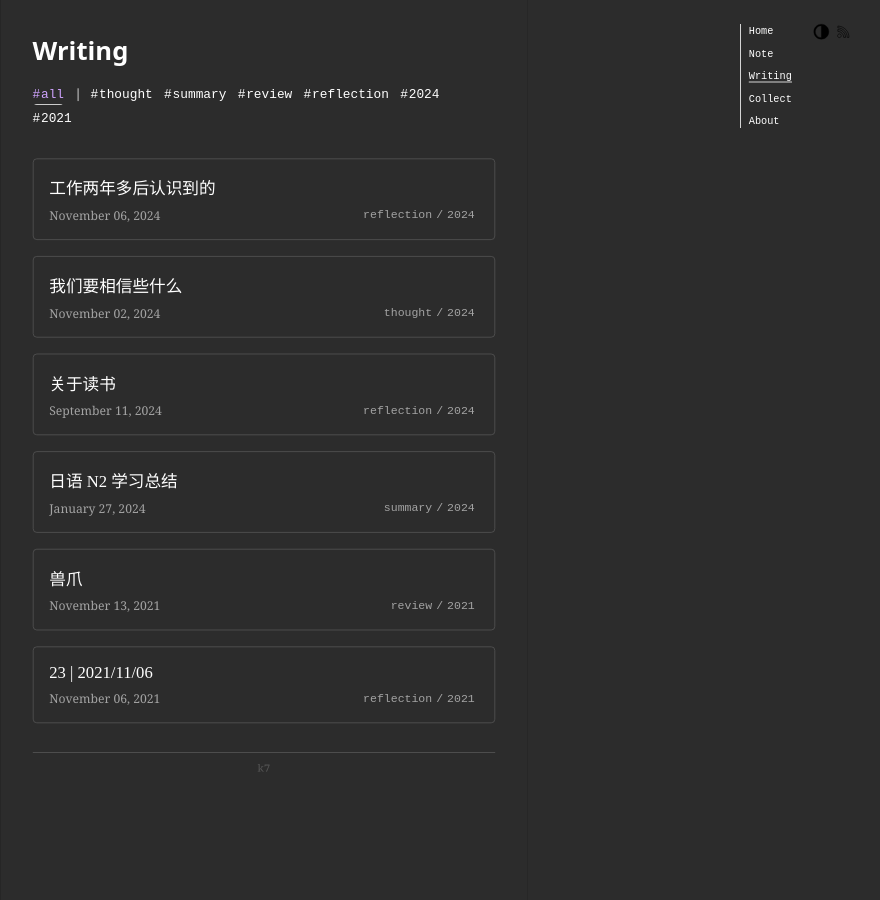
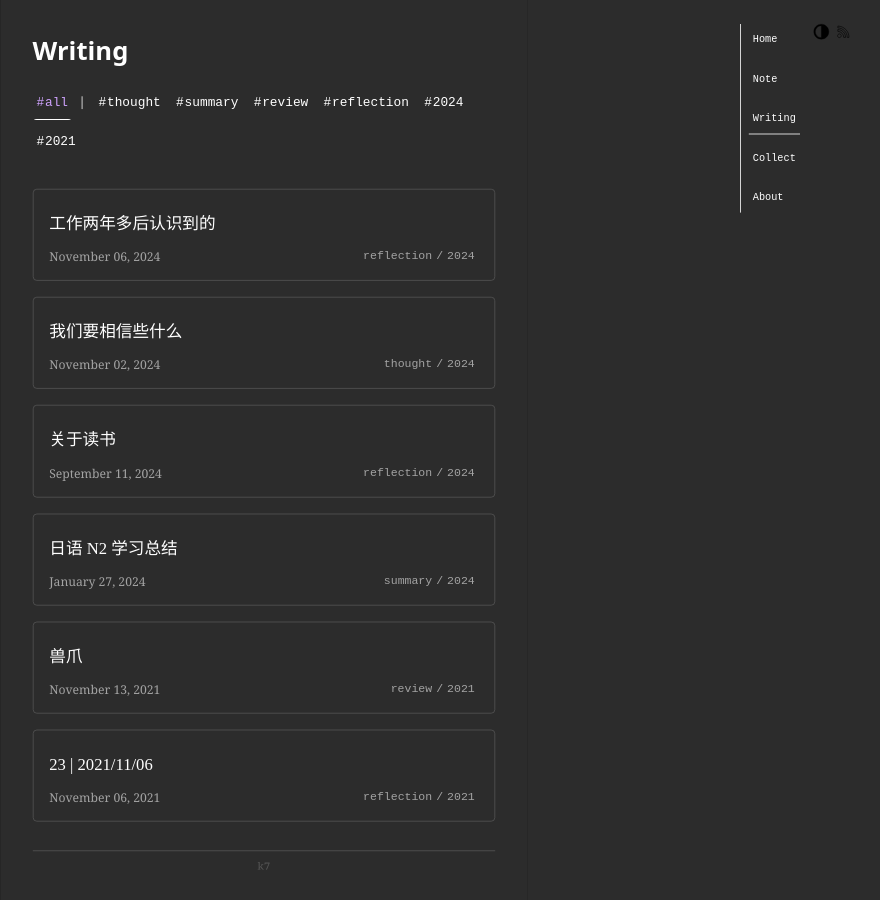
Before and after one commit to faithk7/faithk7.github.io, a Jekyll site: the page built from pages/writing-index.html, in a window 1280 px wide. Shown: the whole page, without its empty margins (376-1256 px from the left). Built offline with Jekyll 4.4.1, drawn with Linux system fonts in a browser that asks for light colours; comment, search, counter and statistics services are not loaded.

Commit message:
Enhance layout styling across collection, navigation, and writing index for improved consistency and alignment
This commit updates padding, margin, and display properties in the _collect.scss, _nav.scss, and _writing-index.scss files. Key changes include adjusting button sizes, refining item spacing, and ensuring better alignment of elements for a more cohesive user experience.

```diff
--- a/_sass/_collect.scss
+++ b/_sass/_collect.scss
@@ -57,9 +57,14 @@
     cursor: pointer;
     background: transparent;
     border: 0;
-    padding: 0;
+    padding: var(--space-sm);
     color: inherit;
     font-family: inherit;
+    min-width: 48px;
+    min-height: 48px;
+    display: flex;
+    align-items: center;
+    justify-content: center;
 }
 
 .o-collection-nav-icon.selected {
@@ -160,8 +165,10 @@
 
 .o-collection-item {
     font-size: 1.125rem;
-    margin-bottom: var(--space-sm);
-    padding-left: 0;
+    margin-bottom: var(--space-xs);
+    padding: var(--space-xs) 0;
+    display: inline-block;
+    line-height: 1.8;
 }
 
 body[data-page*="collect"] a.o-collection-item {
--- a/_sass/_nav.scss
+++ b/_sass/_nav.scss
@@ -53,6 +53,9 @@
     background-position: 0% 100%;
     transition: color 0.3s;
     font-size: 0.8rem;
+    display: inline-block;
+    padding: var(--space-sm) var(--space-xs);
+    line-height: 1.5;
 }
 
 .o-navbar-item > a:not(.o-setting-icon):hover {
@@ -135,11 +138,11 @@ a.o-setting-icon:hover {
 
     .c-navbar-icon {
         display: block;
-        width: 44px;
-        height: 44px;
+        width: 26px;
+        height: 18px;
         position: fixed;
-        top: 6px;
-        right: 6px;
+        top: 16px;
+        right: 10px;
         z-index: 1001;
         cursor: pointer;
         display: flex;
--- a/_sass/_writing-index.scss
+++ b/_sass/_writing-index.scss
@@ -83,12 +83,15 @@
     font-family: var(--tagFont);
     border: 0px;
     background: transparent;
-    padding: 0;
+    padding: var(--space-sm) var(--space-xs);
     color: var(--writing-tag-text);
     margin-left: 0px;
-    margin-right: var(--space-sm);
+    margin-right: var(--space-xs);
     margin-bottom: var(--space-xs);
     cursor: pointer;
+    min-height: 44px;
+    display: inline-flex;
+    align-items: center;
 }
 
 .o-tag:hover {
@@ -141,4 +144,7 @@
 
 h3.o-post-title a {
     color: var(--titleColor);
+    display: inline-block;
+    padding: var(--space-xs) 0;
+    line-height: 1.6;
 }
```
